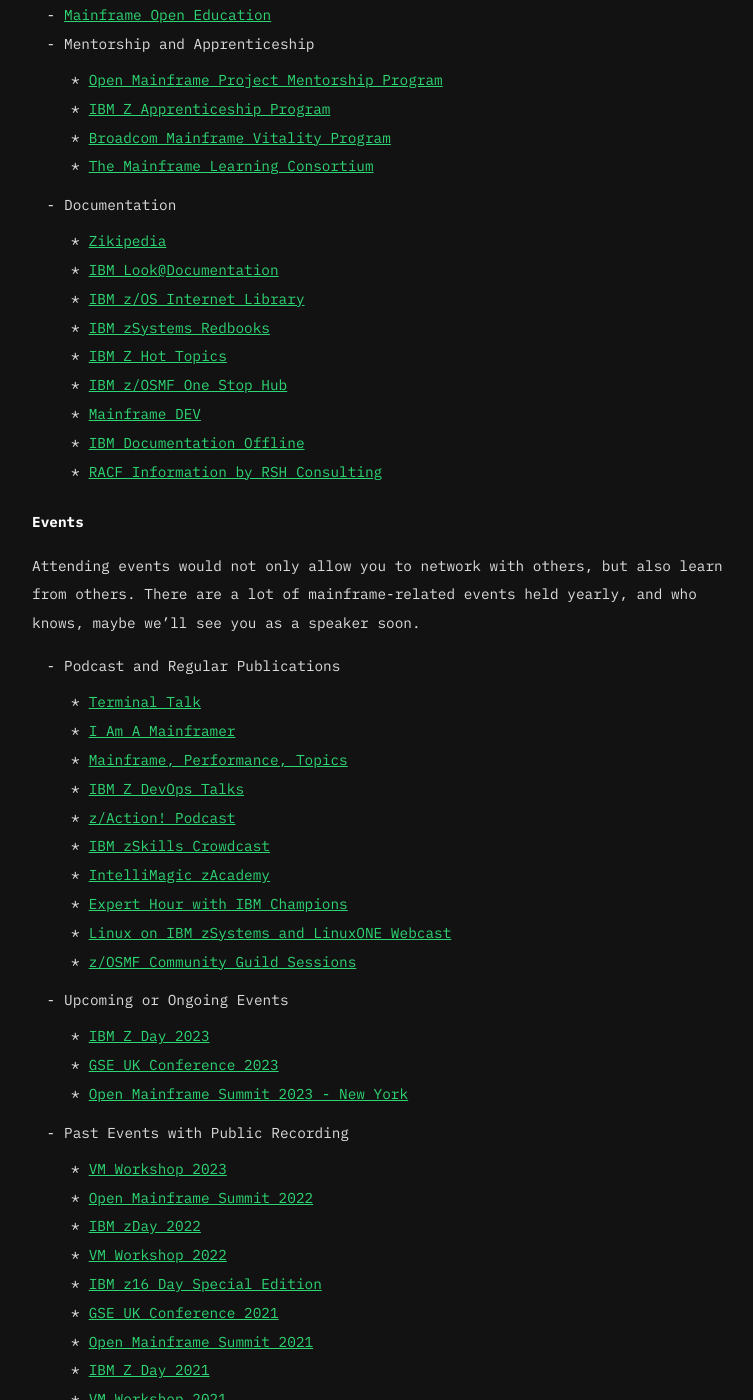
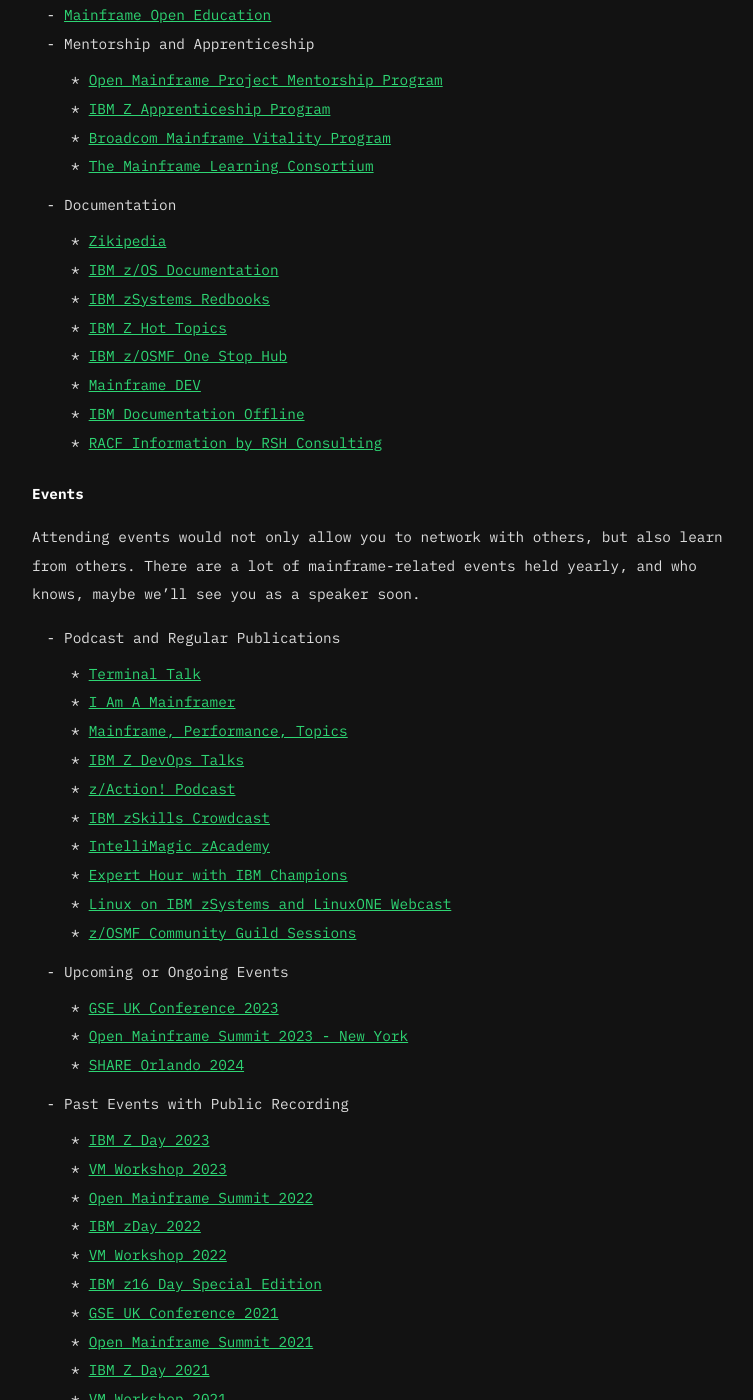
Before and after one commit to tanto259/securitypuppy, a Jekyll site: the page built from pages/links.md, in a window 1280 px wide and 1400 px high, scrolled down 1822 px. Shown: the whole window, without its empty margins (258-1011 px from the left). Built offline with Jekyll 4.4.1, drawn with Linux system fonts in a browser that asks for light colours; some of the changed text lies outside the part shown.

Commit message:
Update event and docs links

```diff
--- a/pages/links.md
+++ b/pages/links.md
@@ -67,8 +67,7 @@
   * [The Mainframe Learning Consortium](https://themlc.app/){:target="_blank"}{:rel="noopener noreferrer"}
 - Documentation
   * [Zikipedia](https://ibmredbooks.github.io/zikipedia/){:target="_blank"}{:rel="noopener noreferrer"}
-  * [IBM Look@Documentation](https://www-40.ibm.com/servers/resourcelink/svc00100.nsf/pages/look@kc-multi-product?OpenDocument){:target="_blank"}{:rel="noopener noreferrer"}
-  * [IBM z/OS Internet Library](https://www-40.ibm.com/servers/resourcelink/svc00100.nsf/pages/zosInternetLibrary?OpenDocument){:target="_blank"}{:rel="noopener noreferrer"}
+  * [IBM z/OS Documentation](https://www.ibm.com/docs/en/zos){:target="_blank"}{:rel="noopener noreferrer"}
   * [IBM zSystems Redbooks](https://www.redbooks.ibm.com/domains/zsystems){:target="_blank"}{:rel="noopener noreferrer"}
   * [IBM Z Hot Topics](https://zos-hot-topics.com/){:target="_blank"}{:rel="noopener noreferrer"}
   * [IBM z/OSMF One Stop Hub](https://ibm.github.io/zOSMF/){:target="_blank"}{:rel="noopener noreferrer"}
@@ -92,10 +91,11 @@
   * [Linux on IBM zSystems and LinuxONE Webcast](https://www.ibm.com/support/pages/node/6351445){:target="_blank"}{:rel="noopener noreferrer"}
   * [z/OSMF Community Guild Sessions](https://community.ibm.com/community/user/ibmz-and-linuxone/blogs/rolando-perez/2021/11/03/zosmf-guild){:rel="noopener noreferrer"}
 - Upcoming or Ongoing Events
-  * [IBM Z Day 2023](https://ibmzday.bemyapp.com/2023){:target="_blank"}{:rel="noopener noreferrer"}
   * [GSE UK Conference 2023](https://conferences.gse.org.uk/2023){:target="_blank"}{:rel="noopener noreferrer"}
   * [Open Mainframe Summit 2023 - New York](https://openmainframeproject.org/event/open-mainframe-summit-new-york/){:target="_blank"}{:rel="noopener noreferrer"}
+  * [SHARE Orlando 2024](https://www.share.org/Events/SHARE-Orlando-2024){:target="_blank"}{:rel="noopener noreferrer"}
 - Past Events with Public Recording
+  * [IBM Z Day 2023](https://ibmzday.bemyapp.com/2023){:target="_blank"}{:rel="noopener noreferrer"}
   * [VM Workshop 2023](https://www.youtube.com/playlist?list=PL5WWepmN1fC2RBG6f8Cf3JK-wVWC71aC7){:target="_blank"}{:rel="noopener noreferrer"}
   * [Open Mainframe Summit 2022](https://www.youtube.com/playlist?list=PL8REpLGaY9QHyZhlGOQLx8iT9B1LgVoF0){:target="_blank"}{:rel="noopener noreferrer"}
   * [IBM zDay 2022](https://www.ibm.com/community/z/ibm-zday-2022/){:target="_blank"}{:rel="noopener noreferrer"}
```
Also changed, not shown: other parts of pages/links.md (+2 -2 lines).
